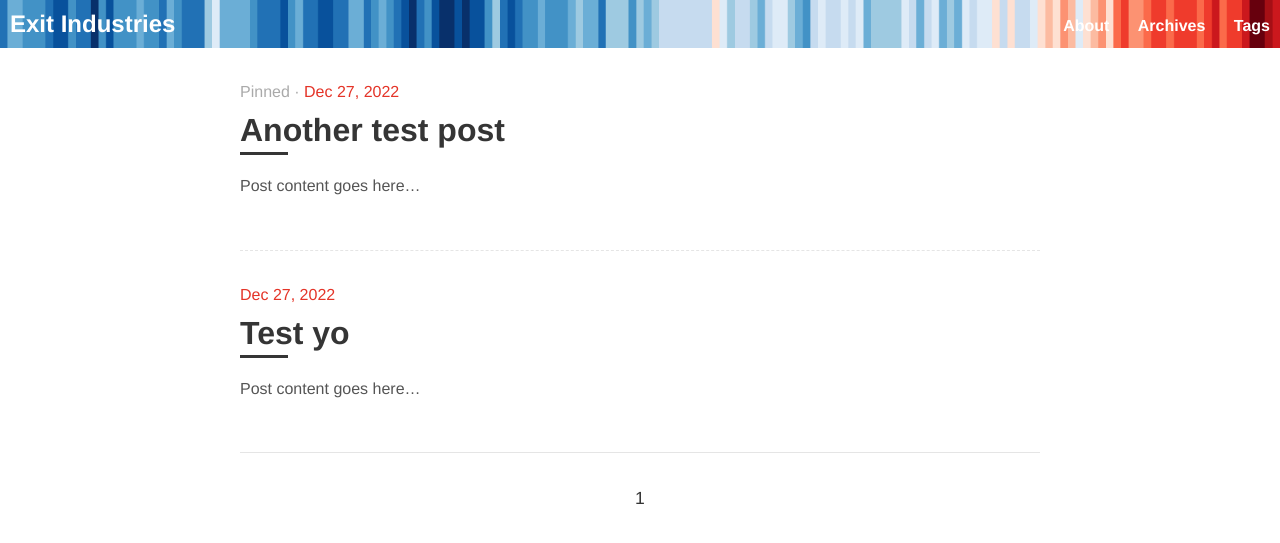
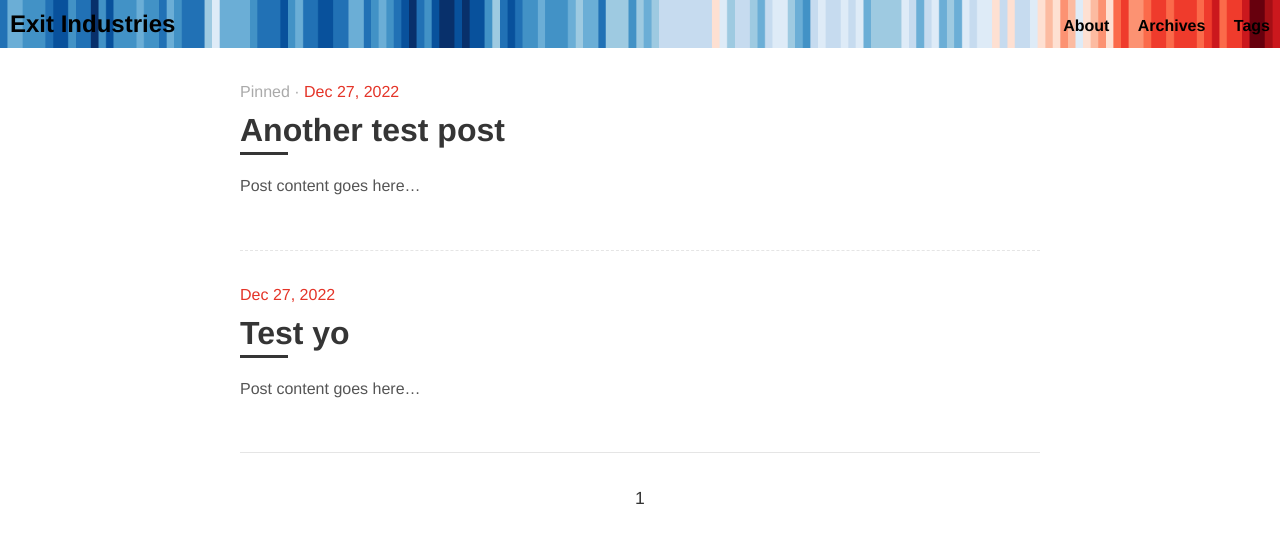
Before and after one commit to mps75/exit_industries, a Jekyll site: the page built from index.html, in a window 1280 px wide. Shown: the top 543 px of the page. Built offline with Jekyll 4.4.1, drawn with Linux system fonts in a browser that asks for light colours; the list of posts is cut into pages by our own code.

Commit message:
Experimenting with different color schemes

```diff
--- a/_sass/_variables.scss
+++ b/_sass/_variables.scss
@@ -6,8 +6,9 @@ $default-tint: #aaa !default;
 $grey-1: #979797 !default;
 $grey-2: #e5e5e5 !default;
 $grey-3: #f9f9f9 !default;
-$nav-background: #181818;
-$nav-title: #ffffff;
+//$nav-background: #181818;
+$nav-background: #FFC1CC;
+$nav-title: #000000;
 $nav-title-hover: #ffffff;
 $white: #fff !default;
 $blue: #4a9ae1 !default;
```
